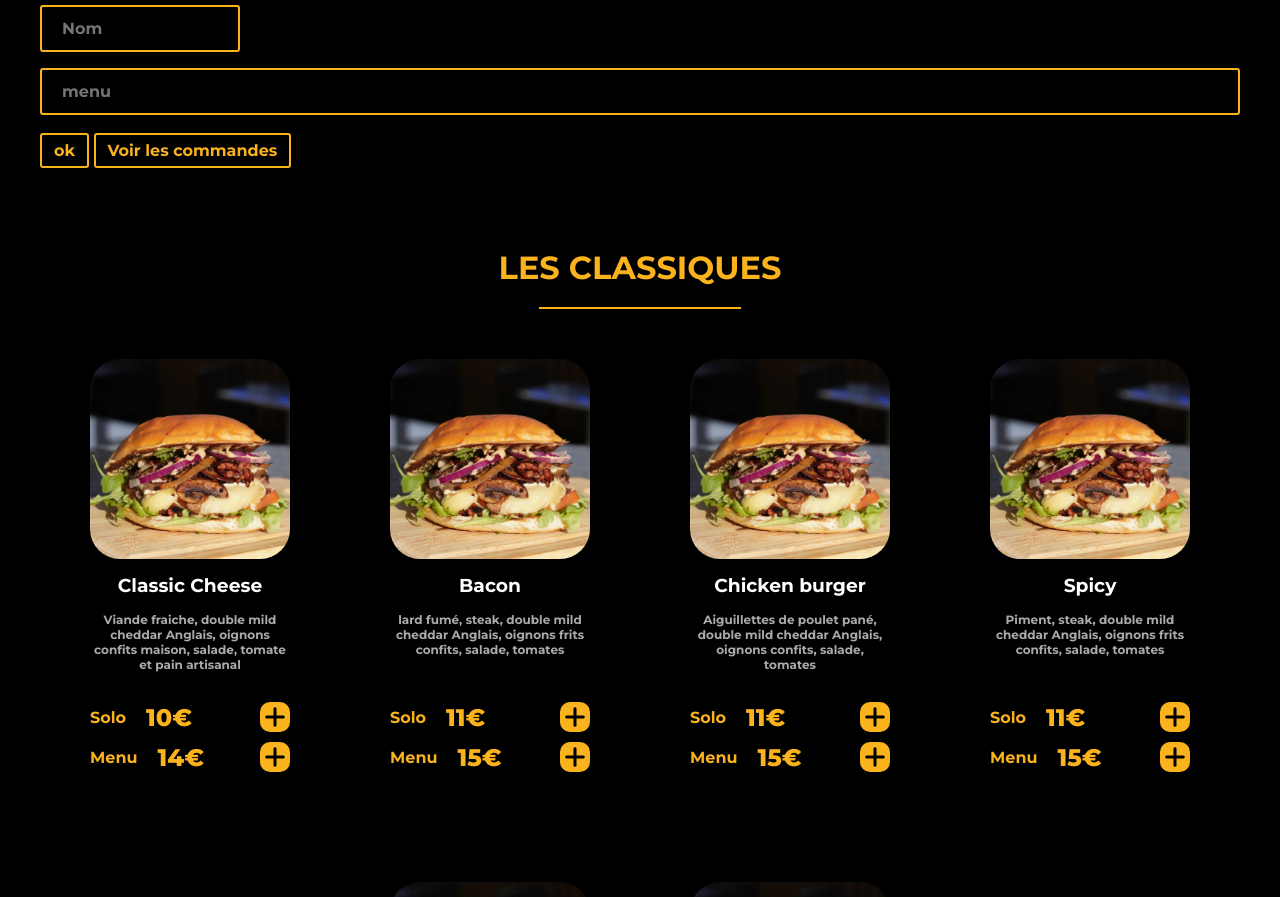
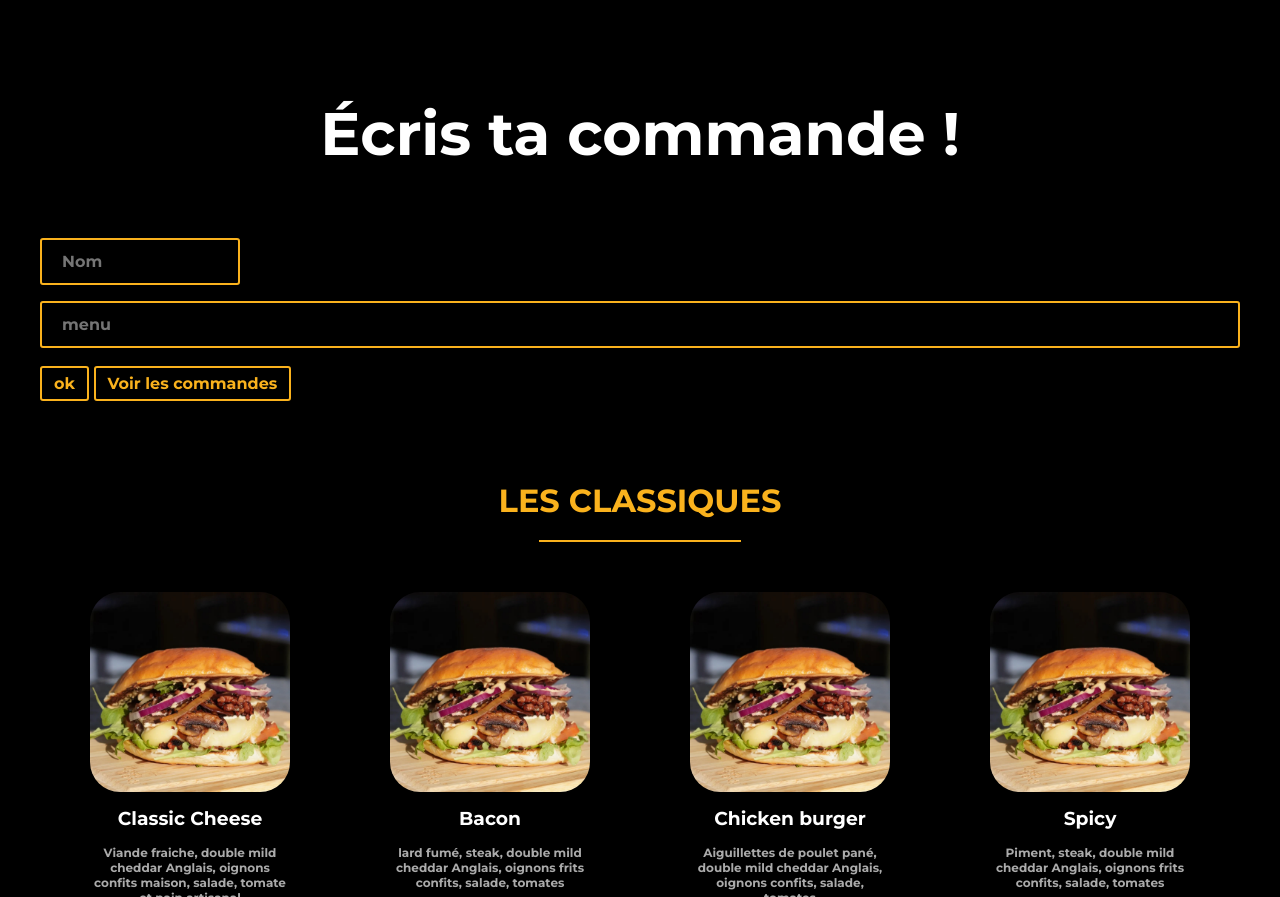
Before and after one commit to guillaumebeysson/ManageoBBA, a plain HTML site: page index.html in a window 1280 px wide. Shown: the part 1189-2086 px from the top of the page. Drawn offline with nearby package versions, Linux system fonts and the light colour scheme.

```diff
--- a/index.html
+++ b/index.html
@@ -71,6 +71,7 @@
             </div>
         </section>
         <section>
+            <h1 id="ecrisCommande">Écris ta commande !</h1>
             <input type="text" id="username" placeholder="Nom" required>
             <input type="text" id="menu" placeholder="menu" required></input>
             <button class="validBtn" id="valid">ok</button>
--- a/style.css
+++ b/style.css
@@ -93,6 +93,12 @@ h1 {
     color: #ffffff;
     font-weight: bold;
     font-size: 60px;
+}
+
+#ecrisCommande {
+    margin-top: 100px;
+    margin-bottom: 60px;
+    text-align: center;
 }
 
 #presentation p {
@@ -323,11 +329,13 @@ span.h2-line {
     background-color: #000000;
     transition: .2s;
 }
+
 .validBtn:hover {
     color: #000000;
     background: #FAB21D;
 }
-input#username{
+
+input#username {
     width: 200px;
     font: 700 16px 'Montserrat';
     padding: 12px 20px;
@@ -338,7 +346,8 @@ input#username{
     border: solid 2px #FAB21D;
     color: #fff;
 }
-input#menu{
+
+input#menu {
     width: 100%;
     font: 700 16px 'Montserrat';
     padding: 12px 20px;
```
